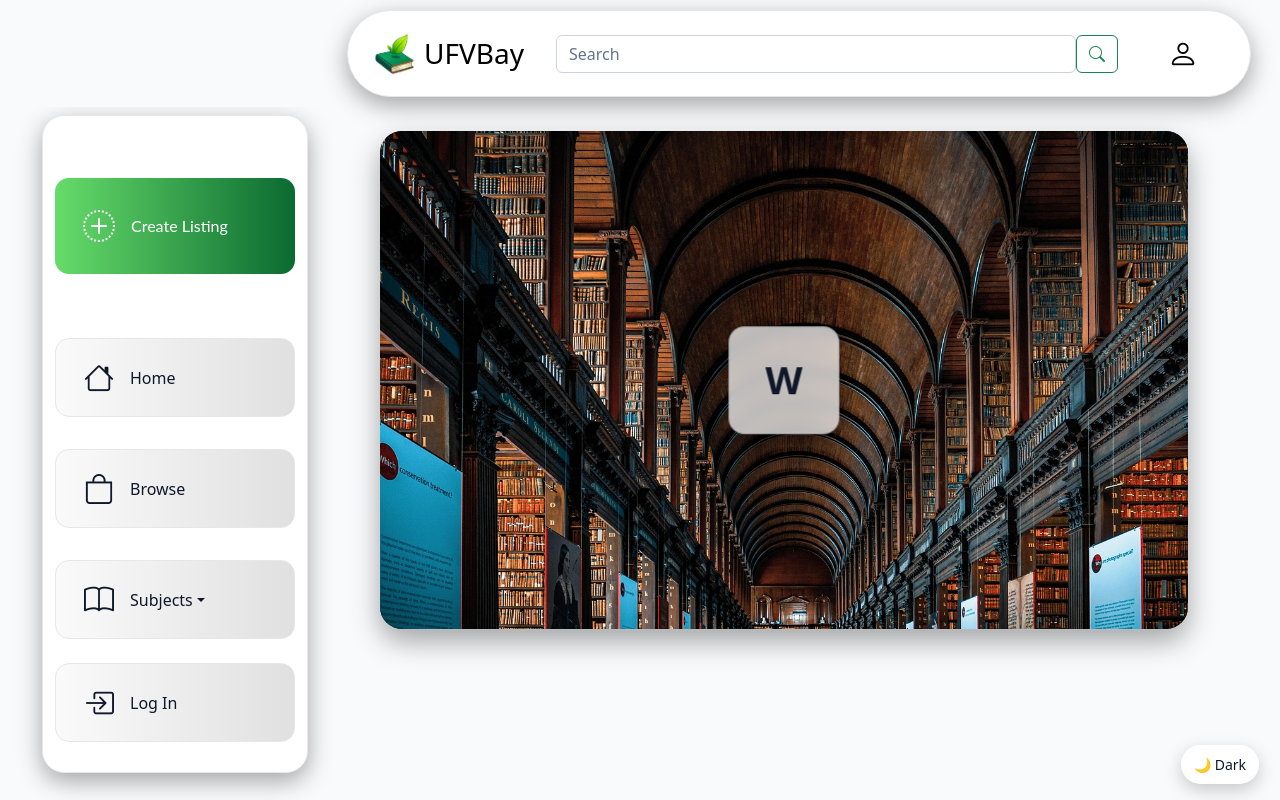
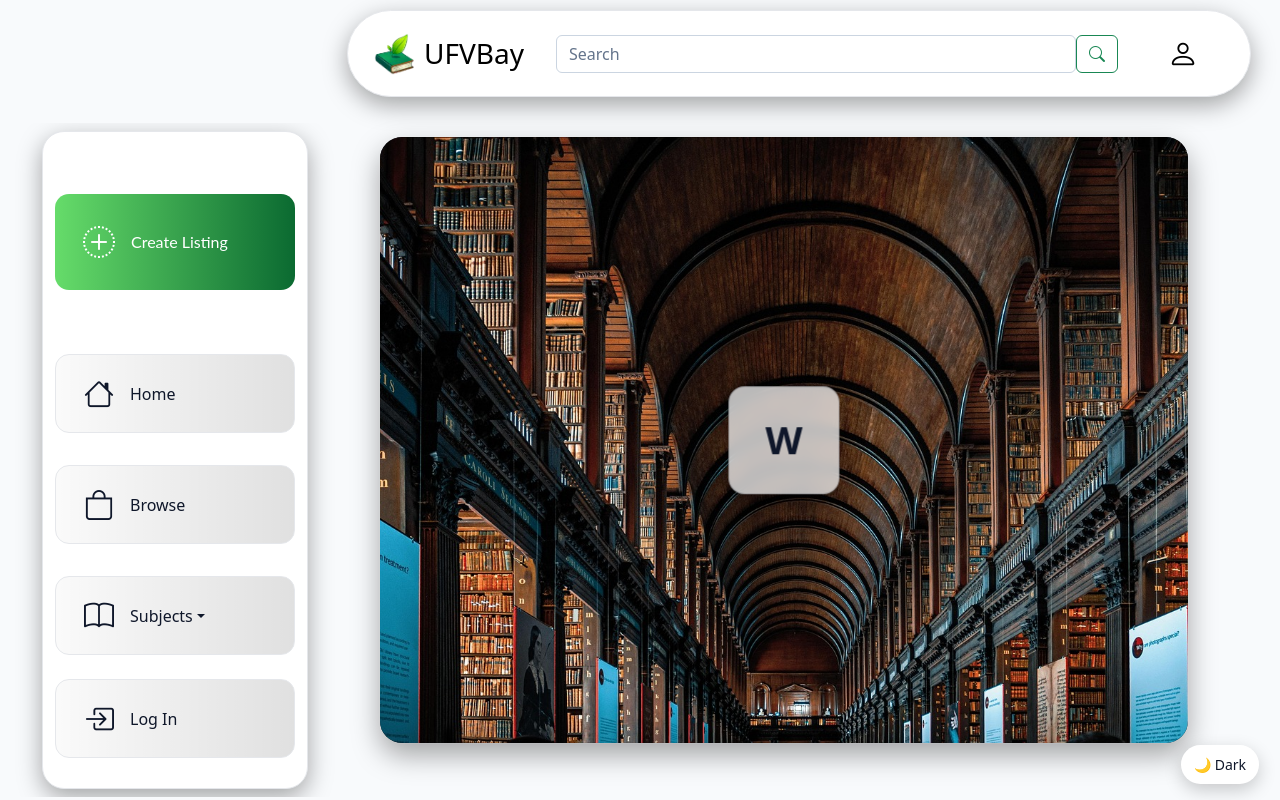
Before and after one commit to Gurv-Chahal/ufvbay, a React (Vite) app in the folder client/: page /home in a window 1280 px wide. Built offline with nearby package versions, Linux system fonts and the light colour scheme; a small style sheet from the web is missing.

Commit message:
testing new changes

```diff
--- a/client/src/components/HomeSideBar.jsx
+++ b/client/src/components/HomeSideBar.jsx
@@ -74,7 +74,6 @@ const HomeSideBar = ({ onSubjectChange }) => {
               backgroundColor: "transparent",
               color: "var(--text)",
               borderRight: "none",
-              position: "fixed",
               boxShadow: "none",
           }}
       >
--- a/client/src/styles/Home.css
+++ b/client/src/styles/Home.css
@@ -26,7 +26,7 @@
     height: 100dvh;                  /* use dynamic viewport on mobile too */
     display: grid;
     grid-template-rows: auto 1fr;    /* navbar height (auto) + fill row */
-    overflow: hidden;                /* prevent page scrollbars from breaking the fill */
+    overflow: visible;                /* prevent page scrollbars from breaking the fill */
 }
 
 /* second row: sidebar + main content */
@@ -40,12 +40,6 @@
 }
 
 /* keep your sidebar scrolling independently if it overflows */
-.home-sidebar {
-    min-height: 0;
-    overflow: auto;
-    top: calc(var(--nav-height, 80px));
-    height: calc(100dvh - var(--nav-height));
-}
 
 /* the image area */
 .home-main{
--- a/client/src/styles/HomeSideBar.css
+++ b/client/src/styles/HomeSideBar.css
@@ -87,9 +87,11 @@
 
 .home-sidebar {
     /* anchor the fixed sidebar directly under the navbar */
-    top: calc(var(--nav-height) + var(--nav-gap));
+    position: sticky;
+    top: calc(var(--nav-height) + var(--nav-gap, 0px));
     left: 0;
-    height: calc(100dvh - (var(--nav-height) + var(--nav-gap)));
+    height: calc(100dvh - (var(--nav-height) + var(--nav-gap, 0px)));
+    flex: 0 0 var(--sidebar-w);
     width: var(--sidebar-w) !important; /* keep it inside the grid track */
     display: flex;
     flex-direction: column;
```
